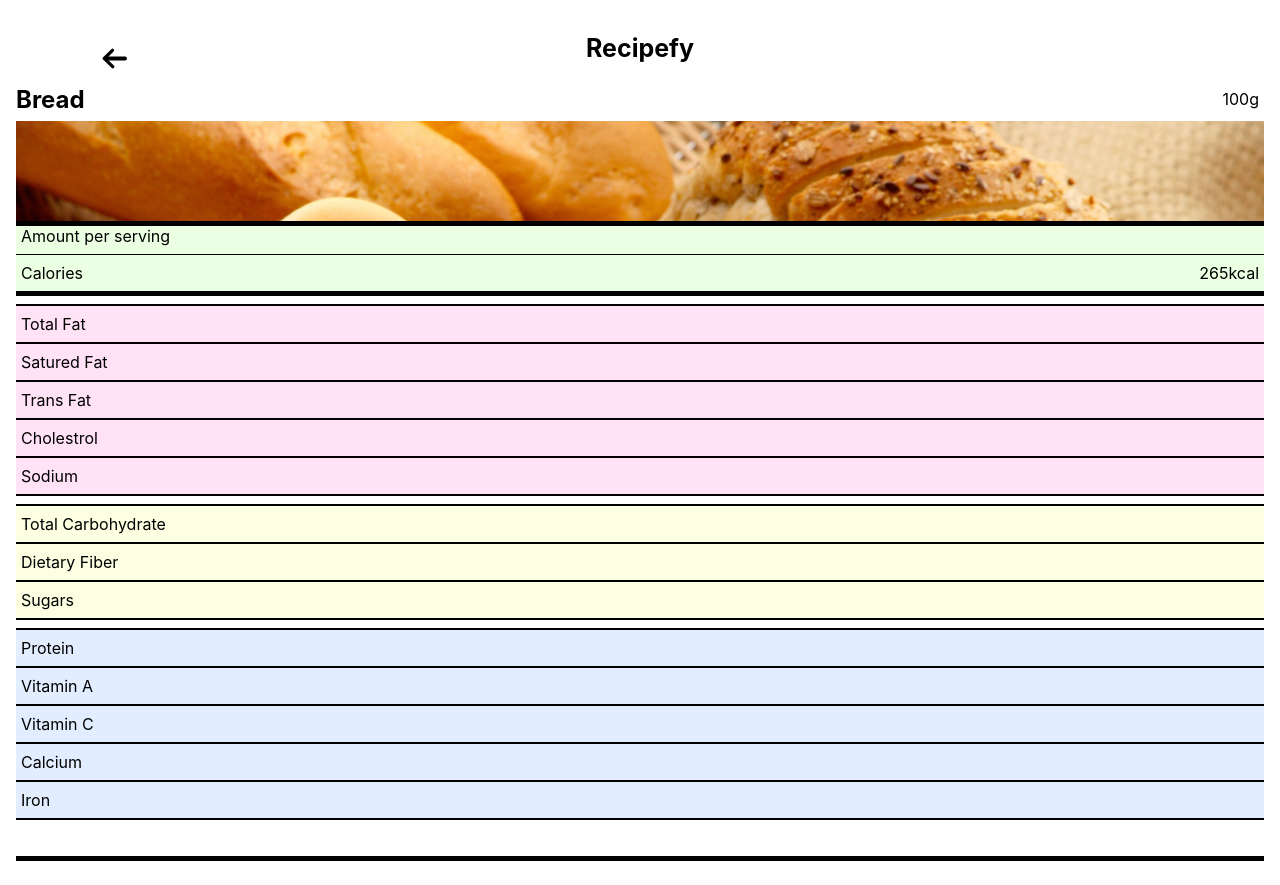
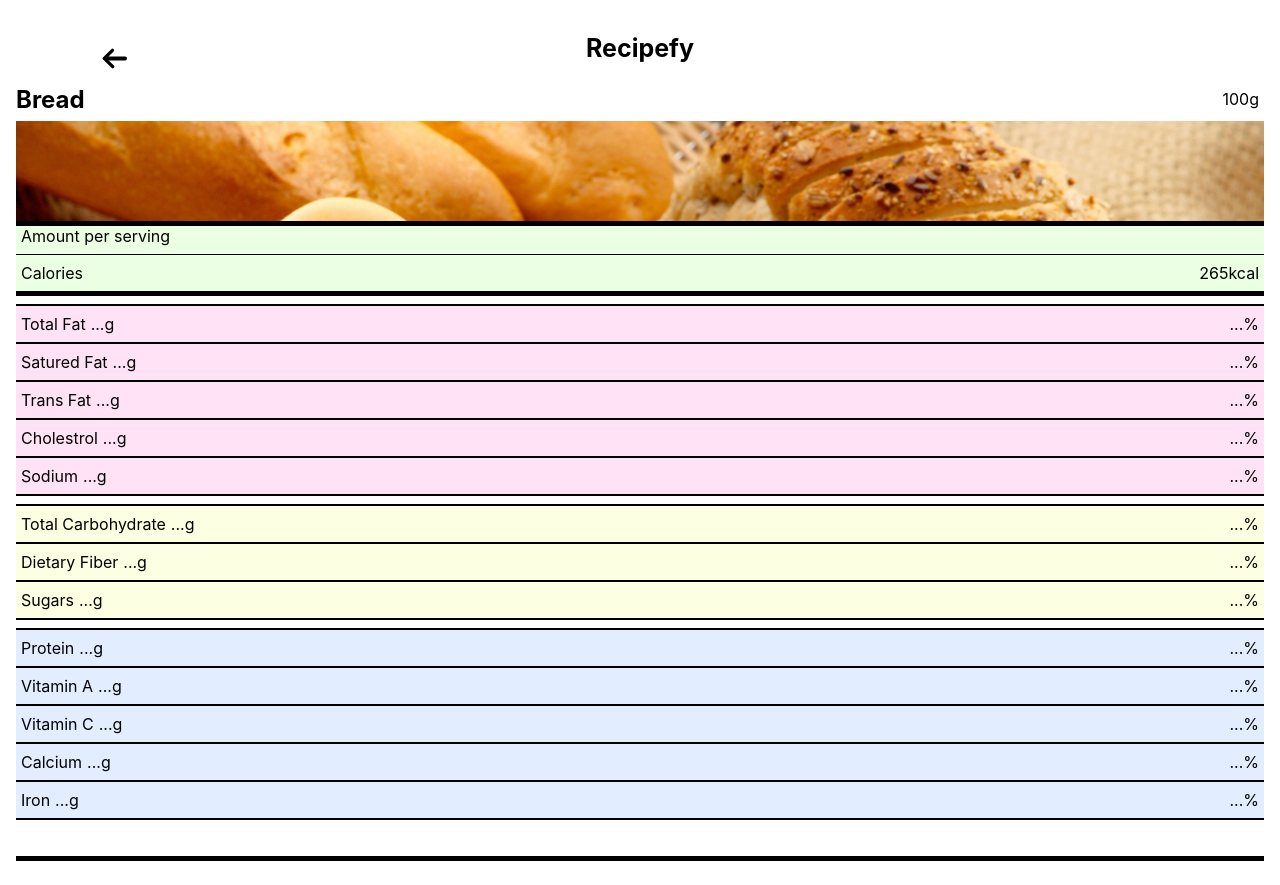
Before and after one commit to nandowastaken/recipefy-js, a React (Create React App) app: page /nutritional_facts in a window 1280 px wide. Built offline with nearby package versions, Linux system fonts and the light colour scheme; the HTML template or start-up script is replaced by a standard one.

Commit message:
values fields added

```diff
--- a/src/components/NutritionalConteiner.jsx
+++ b/src/components/NutritionalConteiner.jsx
@@ -1,4 +1,11 @@
 import React, { Component } from 'react';
+
+const styles = {
+    topicLine: {
+        display: 'flex',
+        justifyContent: 'space-between'
+    }
+}
 
 class NutritionalConteiner extends Component {
     state = { }
@@ -8,7 +15,13 @@ class NutritionalConteiner extends Component {
                 { [...Array(this.props.size)].map((_, index) =>
                     <div key={index}>
                         <hr size='2' color='black'/>
-                        <span>{this.props.topicName[index]}</span>
+                        <div style={styles.topicLine}>
+                            <span>
+                                {this.props.topicName[index]}
+                                <span>...g</span>
+                            </span>
+                            <span>...%</span>
+                        </div>
                     </div>)
                 }
                 <hr size='2' color='black'/>
--- a/src/screens/NutritionalFacts.jsx
+++ b/src/screens/NutritionalFacts.jsx
@@ -23,7 +23,7 @@ class NutritionalFacts extends Component {
                 <HeaderBack/>
                 <NutritionalHeader/>
                 <NutritionalConteiner topicName={pinkTopicCategory} size={pinkTopicCategory.length} color='#FFE2F5' />
-                <NutritionalConteiner topicName={yellowTopicCategory} size={yellowTopicCategory.length}  color='#FDFFE2'/>
+                <NutritionalConteiner topicName={yellowTopicCategory}  size={yellowTopicCategory.length}  color='#FDFFE2'/>
                 <NutritionalConteiner topicName={blueTopicCategory} size={blueTopicCategory.length}  color='#E2EEFF'/>
                 <br/>
                 <hr size='5' color='black'style={{backgroundColor: 'black'}}/>
```
